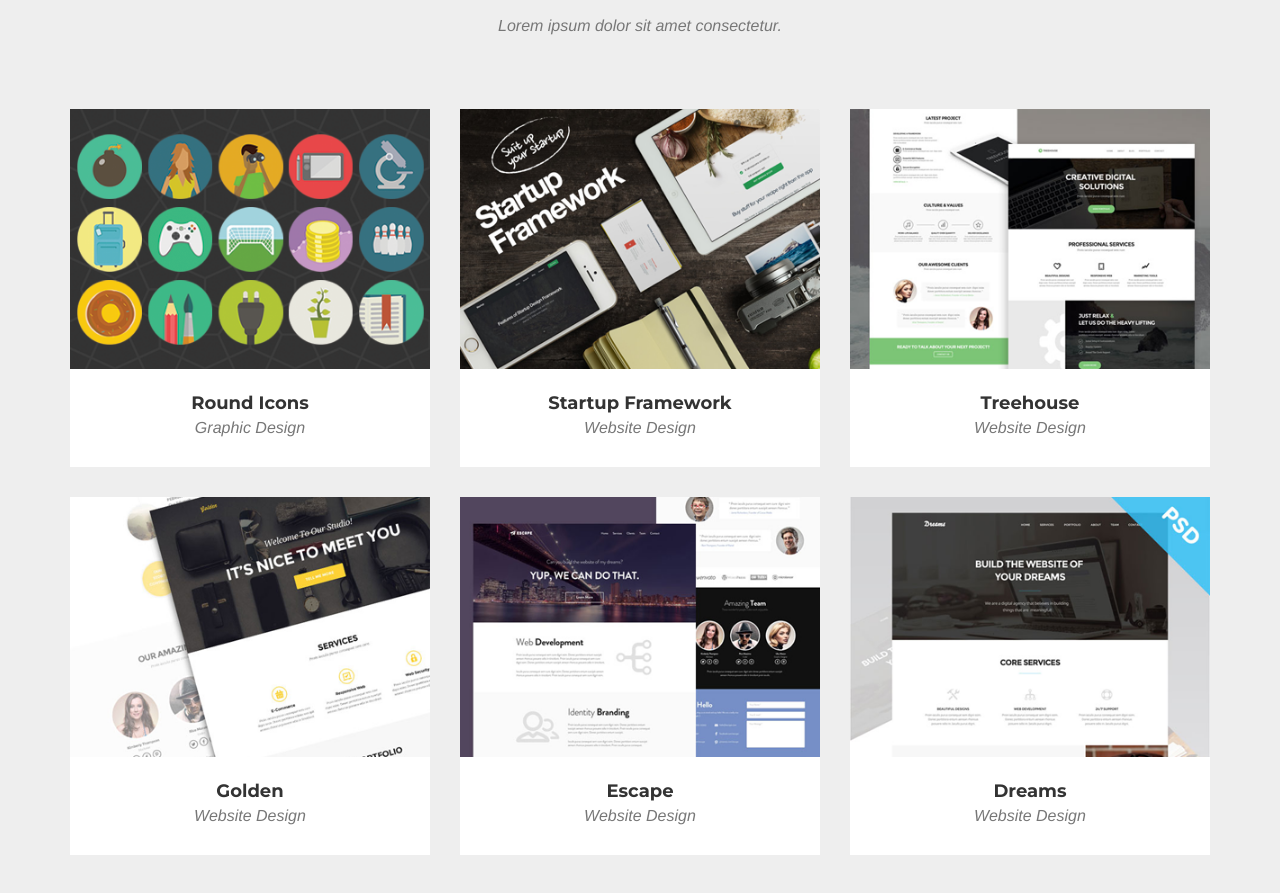
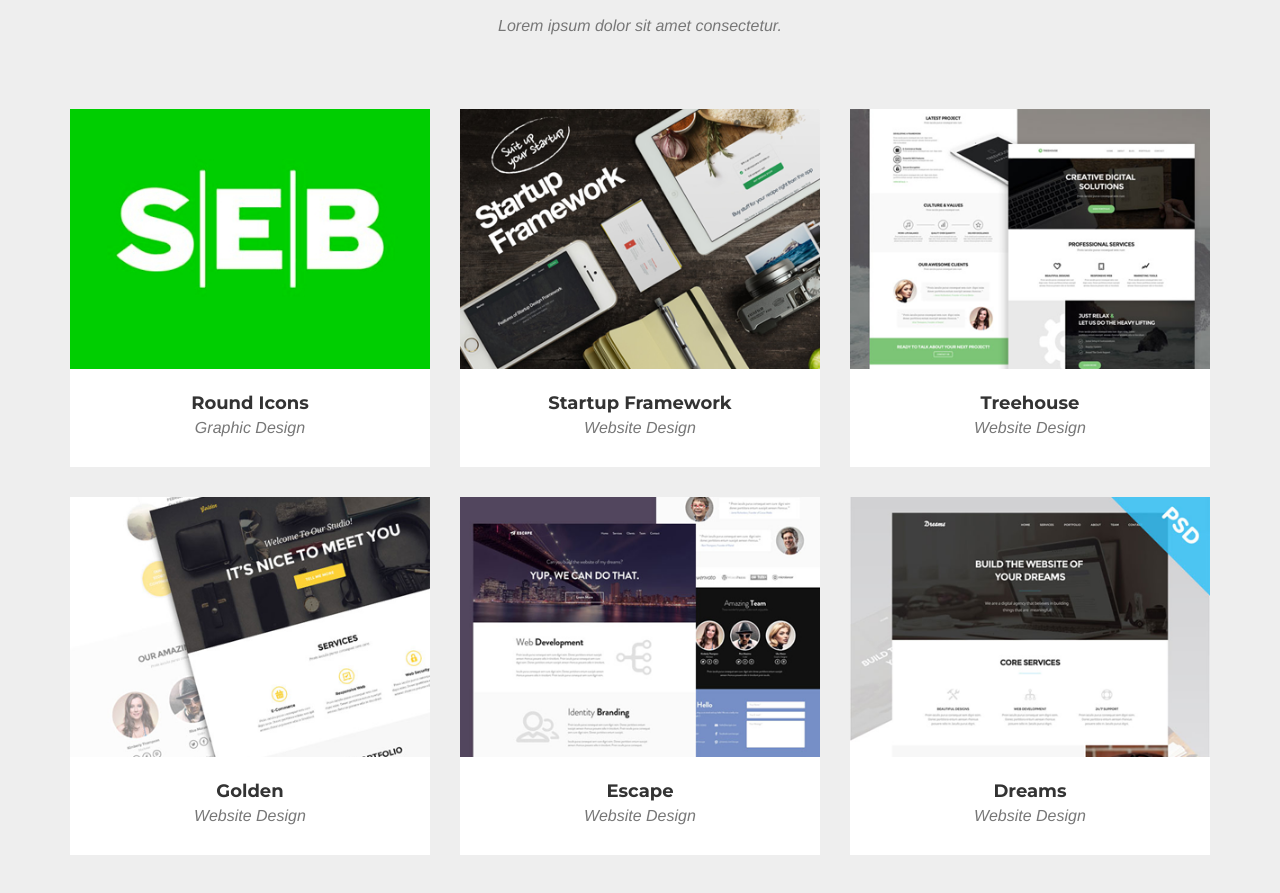
Before and after one commit to shelan/w2a, a website: page index.html in a window 1280 px wide. Shown: the part 955-1848 px from the top of the page. Drawn offline with nearby package versions, Linux system fonts and the light colour scheme; a web font is replaced by a local one.

Commit message:
ADD SEB Logo

```diff
--- a/index.html
+++ b/index.html
@@ -140,7 +140,7 @@
                                 <i class="fa fa-plus fa-3x"></i>
                             </div>
                         </div>
-                        <img src="img/portfolio/roundicons.png" class="img-responsive" alt="">
+                        <img src="img/logo-seb.jpeg" class="img-responsive" alt="">
                     </a>
                     <div class="portfolio-caption">
                         <h4>Round Icons</h4>
```
Also changed, not shown: img/logo-seb.jpeg (added).
